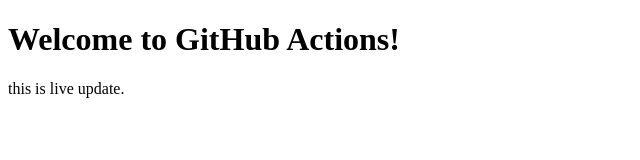
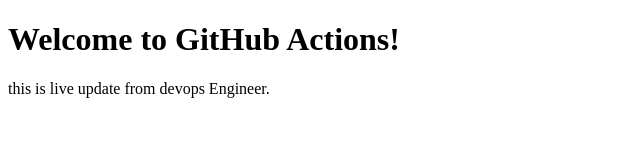
Before and after one commit to ShkArman612/github-actions-learning, a plain HTML site: page index.html in a window 1280 px wide. Shown: the whole page, without its empty margins (0-640 px from the left). Drawn offline with Linux system fonts and the light colour scheme.

Commit message:
Update website

```diff
--- a/index.html
+++ b/index.html
@@ -7,7 +7,7 @@
 
     <h1>Welcome to GitHub Actions!</h1>
 
-    <p>this is live update.</p>
+    <p>this is live update from devops Engineer.</p>
 
 </body>
 </html>
```
